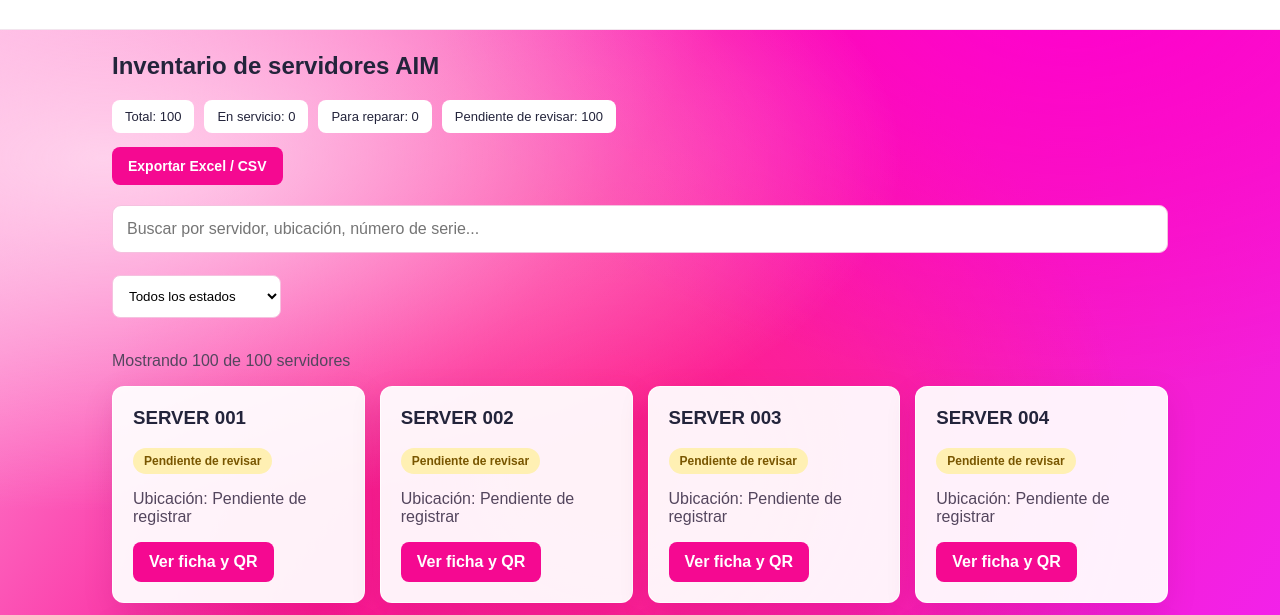
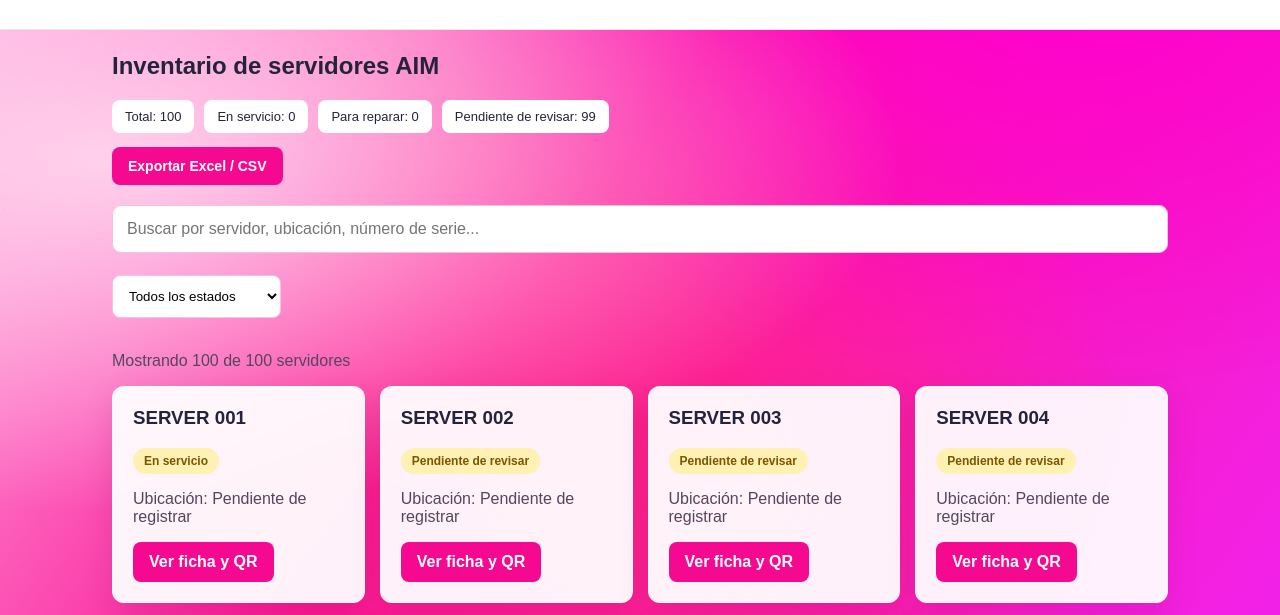
Before and after one commit to ericcabet-commits/AIM-inventario, a plain HTML site: page index.html in a window 1280 px wide. Shown: the part 122-737 px from the top of the page. Drawn offline with Linux system fonts and the light colour scheme.

Commit message:
Update index.html

```diff
--- a/index.html
+++ b/index.html
@@ -202,7 +202,7 @@ const CAMPOS = {
 // =====================================================
 const DATOS_SERVIDORES = {
   "001": {
-    estado: "Pendiente de revisar",
+    estado: "En servicio ",
     procesador: "Intel Core i7",
     placa: "Pendiente de registrar",
     ram: "32 GB DDR4",
```
